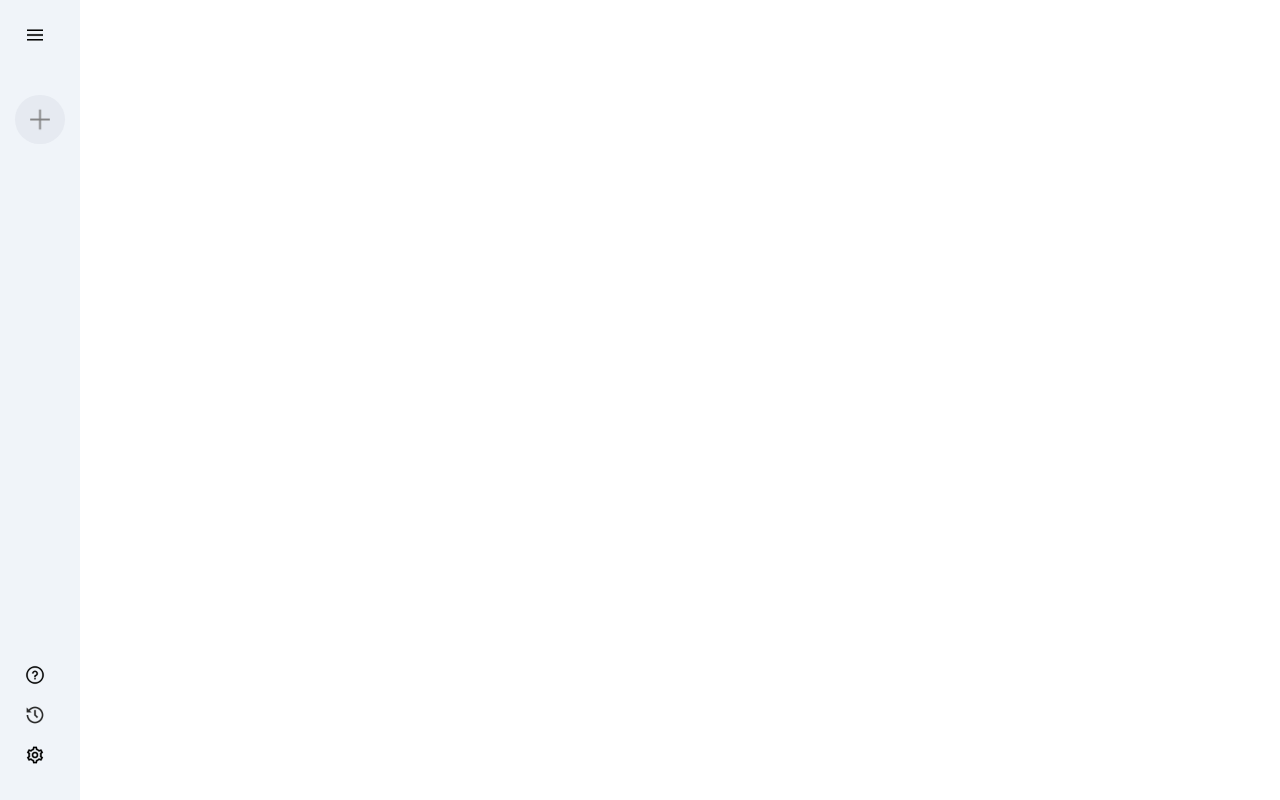
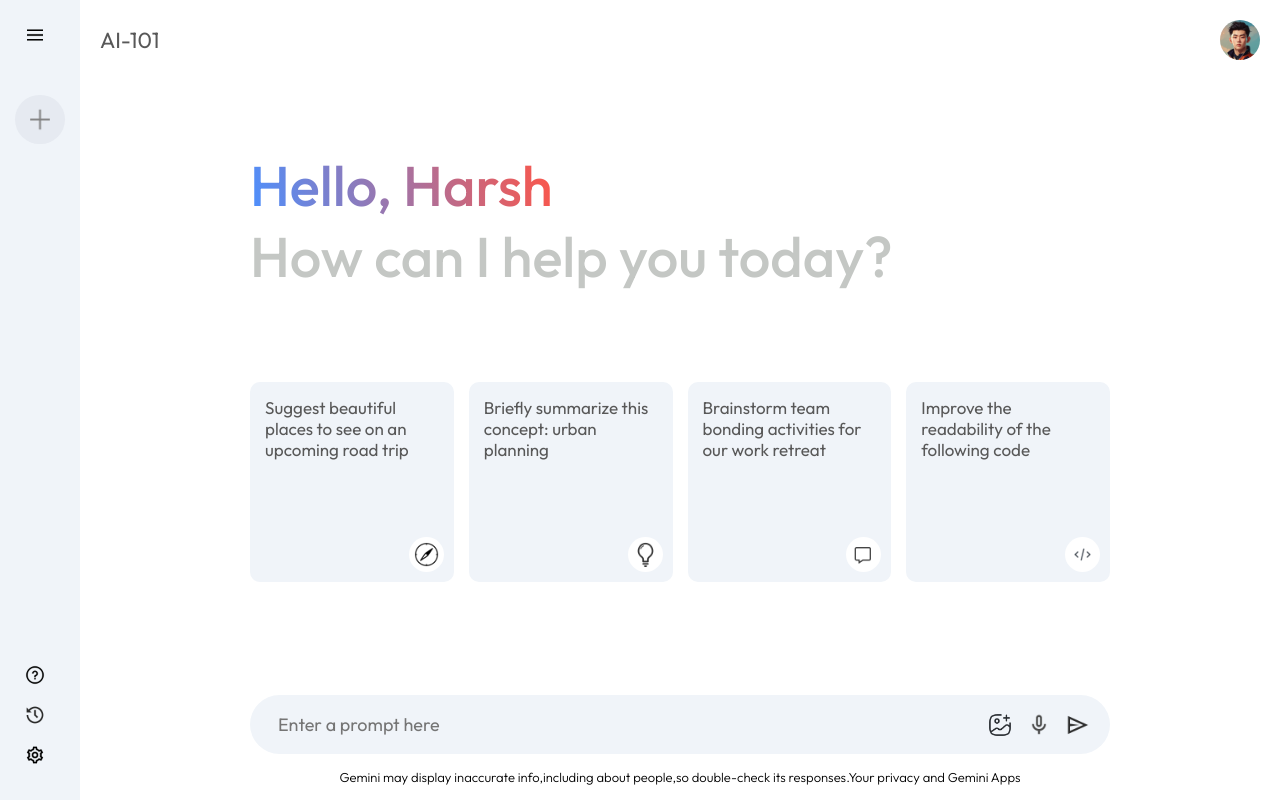
Before and after one commit to h4-harshh/AI_101, a React (Vite) app: page / in a window 1280 px wide. Built offline with nearby package versions, Linux system fonts and the light colour scheme.

Commit message:
UI completed

```diff
--- a/src/App.jsx
+++ b/src/App.jsx
@@ -1,10 +1,12 @@
 import React from 'react'
 import Sidebar from './components/Sidebar/Sidebar.jsx'
+import Main from './components/Main/Main.jsx'
 
 const App = () => {
   return (
     <>
       <Sidebar/>
+      <Main/>
     </>
   )
 }
--- /dev/null
+++ b/src/components/Main/Main.css
@@ -0,0 +1,124 @@
+.main{
+    flex: 1;
+    min-height: 100vh;
+    padding-bottom: 15vh;
+    position: relative;
+}
+
+.main .nav{
+    display: flex;
+    align-items: center;
+    justify-content: space-between;
+    font-size: 22px;
+    padding: 20px;
+    color:#585858;
+}
+
+
+.main .nav img{
+    width: 40px;
+    border-radius: 50%;
+}
+
+
+.main-container{
+    max-width: 900px;
+    margin: auto;
+}
+
+
+.main .greet{
+    margin:50px 0px;
+    font-size: 56px;
+    color:#c4c7c4;
+    font-weight: 500;
+    padding:20px;
+}
+
+.main .greet span{
+    background: -webkit-linear-gradient(16deg,#4b90ff,#ff5546);
+    -webkit-background-clip: text;
+    -webkit-text-fill-color: transparent;
+}
+
+.main .cards{
+    display: grid;
+    grid-template-columns: repeat(auto-fill,minmax(180px,1fr));
+    gap: 15px;
+    padding: 20px;
+}
+
+.main .card{
+    height: 200px;
+    padding: 15px;
+    background-color: #f0f4f9;
+    border-radius: 10px;
+    position: relative;
+    cursor: pointer;
+}
+
+.main .card img{
+    width: 35px;
+    padding: 5px;
+    position: absolute;
+    background-color: white;
+    border-radius: 20px;
+    bottom: 10px;
+    right:10px;
+}
+
+.main .card p{
+    color:#585858;
+    font-size: 17px;
+}
+
+.main .card:hover{
+    background-color: #dfe4ea;
+}
+
+.main-bottom{
+    position: absolute;
+    bottom: 0;
+    width: 100%;
+    max-width: 900px;
+    padding:0px 20px;
+    margin:auto;
+}
+
+.search-box{
+    display: flex;
+    align-items: center;
+    justify-content: space-between;
+    gap:20px;
+    background-color: #f0f4f9;
+    padding:10px 20px;
+    border-radius:50px;
+}
+
+.search-box img{
+    width: 24px;
+    cursor: pointer;
+}
+
+
+.search-box input{
+    flex:1;
+    background: transparent;
+    border:none;
+    outline:none;
+    padding: 8px;
+    font-size: 18px;
+}
+
+.search-box div{
+    display: flex;
+    align-items: center;
+    gap:15px;
+}
+
+.main .bottom-info{
+    font-size: 13px;
+    margin:15px auto;
+    text-align: center;
+    font-weight: 300;
+}
--- /dev/null
+++ b/src/components/Main/Main.jsx
@@ -0,0 +1,53 @@
+import React from 'react';
+import './Main.css';
+import { assets } from '../../assets/assets';
+
+const Main = () => {
+  return (
+    <div className='main'>
+        <div className="nav">
+            <p>AI-101</p>
+            <img src={assets.user_icon} alt="" />
+        </div>
+        <div className="main-container">
+            <div className="greet">
+                <p><span>Hello, Harsh</span></p>
+                <p>How can I help you today?</p>
+            </div>
+            <div className="cards">
+                <div className="card">
+                    <p>Suggest beautiful places to see on an upcoming road trip</p>
+                    <img src={assets.compass_icon} alt="" />
+                </div>
+                <div className="card">
+                    <p>Briefly summarize this concept: urban planning</p>
+                    <img src={assets.bulb_icon} alt="" />
+                </div>
+                <div className="card">
+                    <p>Brainstorm team bonding activities for our work retreat</p>
+                    <img src={assets.message_icon} alt="" />
+                </div>
+                <div className="card">
+                    <p>Improve the readability of the following code</p>
+                    <img src={assets.code_icon} alt="" />
+                </div>
+            </div>
+            <div className="main-bottom">
+                <div className="search-box">
+                    <input type="text" placeholder='Enter a prompt here' />
+                    <div>
+                        <img src={assets.gallery_icon} alt="" />
+                        <img src={assets.mic_icon} alt="" />
+                        <img src={assets.send_icon} alt="" />
+                    </div>
+                </div>
+                <p className="bottom-info">
+                    Gemini may display inaccurate info,including about people,so double-check its responses.Your privacy and Gemini Apps
+                </p>
+            </div>
+        </div>
+    </div>
+  )
+}
+
+export default Main
--- a/src/index.css
+++ b/src/index.css
@@ -1,7 +1,10 @@
+@import url('https://fonts.googleapis.com/css2?family=Outfit:wght@100..900&display=swap');
+
 *{
   padding:0;
   margin: 0;
   box-sizing: border-box;
+  font-family: Outfit;
 }
 
 #root{
```
